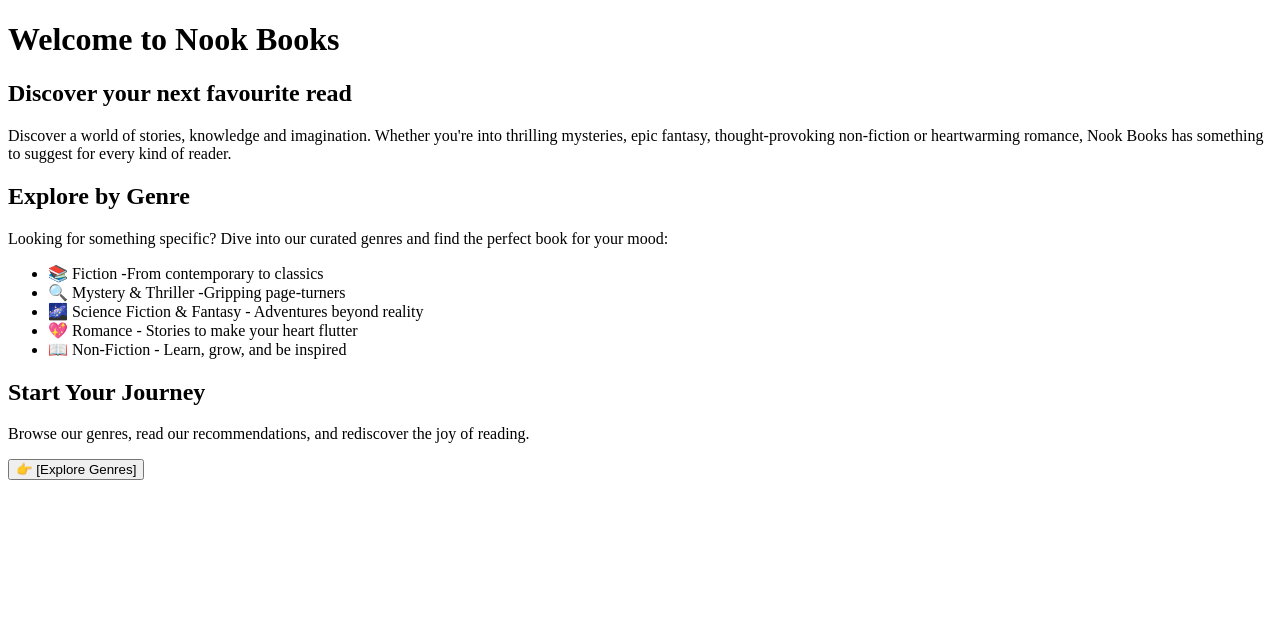
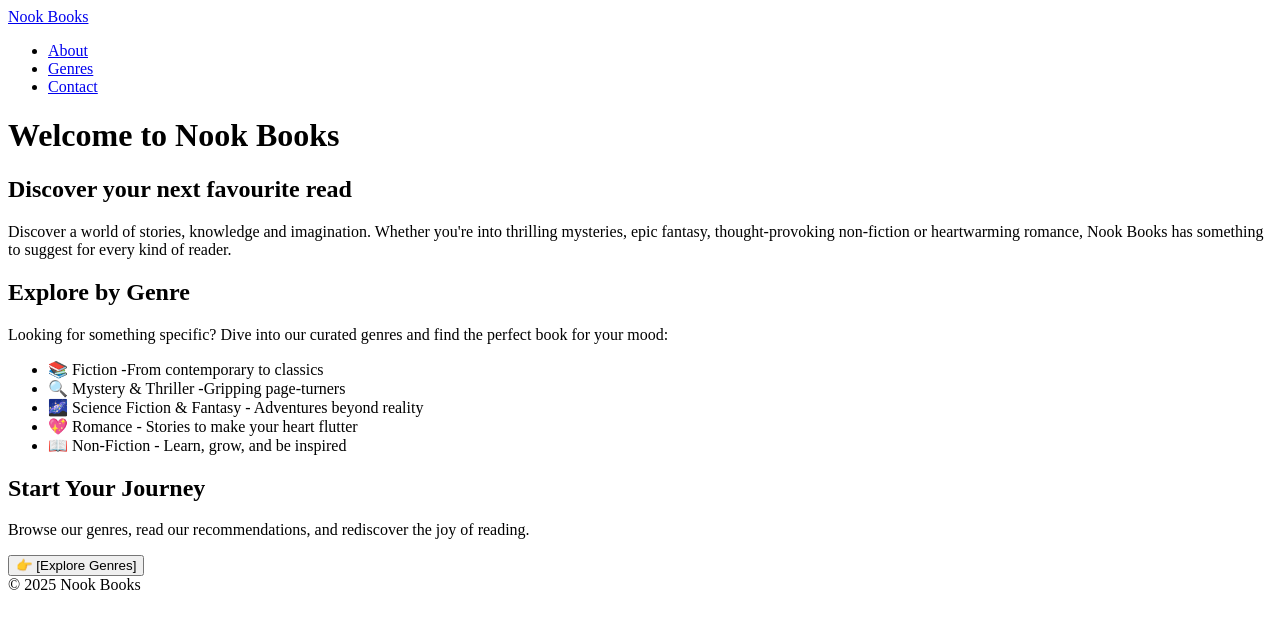
Before and after one commit to MinoshkaBocarro/nook-books, a Next.js app: page / in a window 1280 px wide. Shown: the top 628 px of the page. Built offline with nearby package versions, Linux system fonts and the light colour scheme; no server answers.

Commit message:
Add Layout component

```diff
--- a/src/components/layout/Header/Header.jsx
+++ b/src/components/layout/Header/Header.jsx
@@ -3,7 +3,6 @@
 function Header() {
 	return (
 		<>
-			(
 			<header>
 				<div>
 					<Link href="/">Nook Books</Link>
@@ -22,7 +21,6 @@
 					</ul>
 				</nav>
 			</header>
-			)
 		</>
 	);
 }
--- /dev/null
+++ b/src/components/layout/index.jsx
@@ -0,0 +1,15 @@
+// Components
+import Footer from "./Footer";
+import Header from "./Header";
+
+function Layout({ children }) {
+	return (
+		<div>
+			<Header />
+			<main>{children}</main>
+			<Footer />
+		</div>
+	);
+}
+
+export default Layout;
--- a/src/pages/_app.jsx
+++ b/src/pages/_app.jsx
@@ -1,4 +1,8 @@
+// modules
 import Script from "next/script";
+
+// components
+import Layout from "@/components/layout";
 
 export default function App({ Component, pageProps }) {
 	return (
@@ -14,7 +18,9 @@
 
         gtag('config', '${process.env.NEXT_PUBLIC_GA_ID}');`}
 			</Script>
-			<Component {...pageProps} />
+			<Layout>
+				<Component {...pageProps} />
+			</Layout>
 		</>
 	);
 }
```
